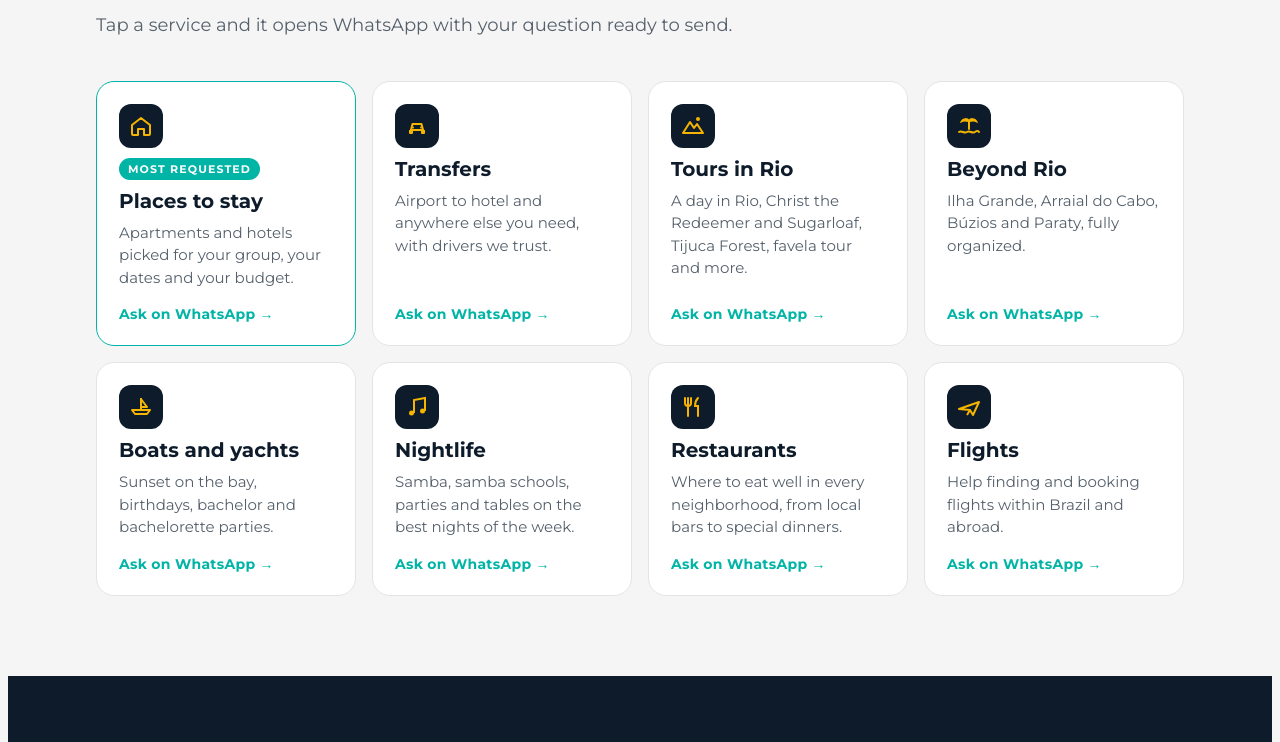
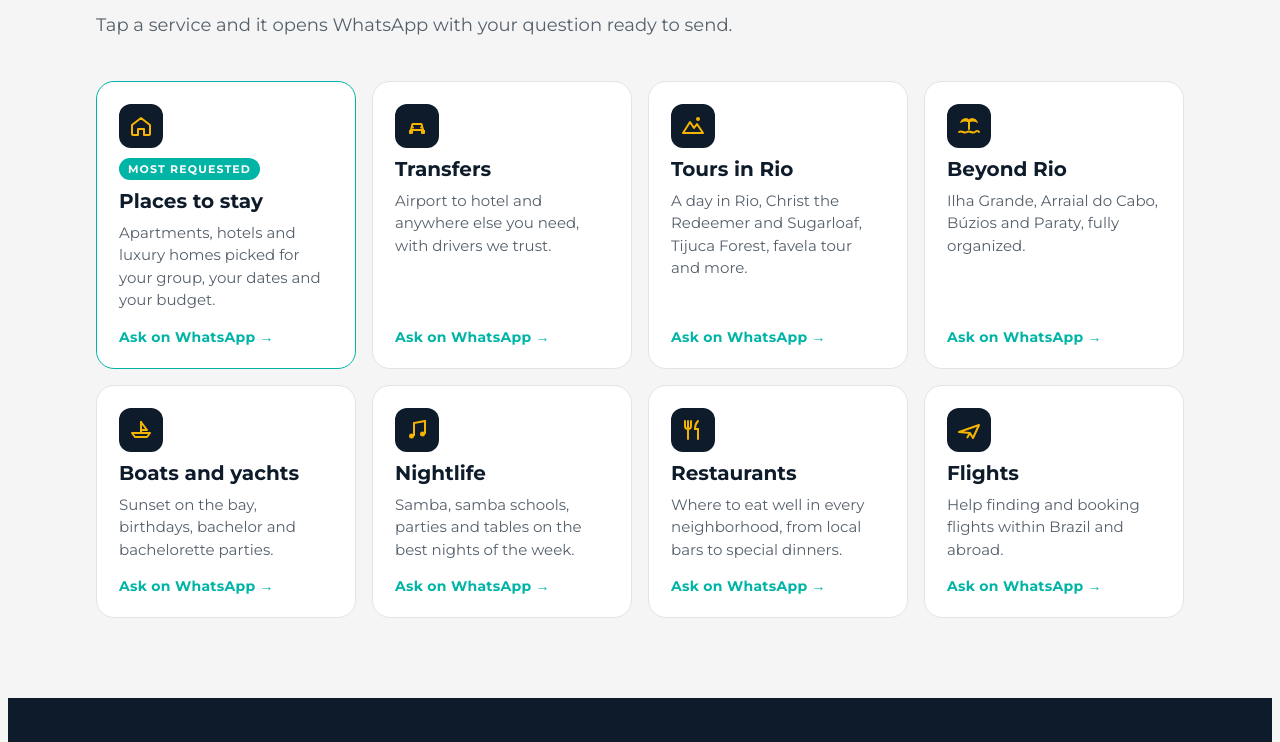
Before and after one commit to rioiaturismo-bot/rioiaturismo-bot.github.io, a plain HTML site: page index.html in a window 1280 px wide. Shown: the part 958-1700 px from the top of the page. Drawn offline with Linux system fonts and the light colour scheme.

Commit message:
Add files via upload

```diff
--- a/index.html
+++ b/index.html
@@ -316,7 +316,7 @@ pt:{
  svc_eyebrow:"O que a gente resolve",svc_title:"Tudo o que você precisa no Rio, num só lugar",svc_lede:"Toque num serviço e ele já chega no WhatsApp com a sua pergunta.",
  ask:"Perguntar no WhatsApp →",popular:"Mais pedido",
  svc:{
-  stay:["Hospedagem","Apartamentos e hotéis escolhidos para o seu grupo, datas e orçamento.","Oi! Estou procurando hospedagem no Rio."],
+  stay:["Hospedagem","Apartamentos, hotéis e casas de luxo escolhidos para o seu grupo, datas e orçamento.","Oi! Estou procurando hospedagem no Rio."],
   transfer:["Transfers","Do aeroporto ao hotel e para onde precisar, com motoristas de confiança.","Oi! Preciso de um transfer no Rio."],
   tours:["Passeios no Rio","Um dia no Rio, Cristo e Pão de Açúcar, Floresta da Tijuca, favela tour e muito mais.","Oi! Quero fazer passeios no Rio."],
   trips:["Fora do Rio","Ilha Grande, Arraial do Cabo, Búzios e Paraty, com tudo organizado.","Oi! Quero conhecer lugares fora do Rio."],
@@ -369,7 +369,7 @@ es:{
  svc_eyebrow:"Lo que resolvemos",svc_title:"Todo lo que necesitás en Río, en un solo lugar",svc_lede:"Tocá un servicio y te llega al WhatsApp con tu pregunta lista.",
  ask:"Preguntar por WhatsApp →",popular:"El más pedido",
  svc:{
-  stay:["Alojamiento","Apartamentos y hoteles elegidos para tu grupo, tus fechas y tu presupuesto.","¡Hola! Estoy buscando alojamiento en Río."],
+  stay:["Alojamiento","Apartamentos, hoteles y casas de lujo elegidos para tu grupo, tus fechas y tu presupuesto.","¡Hola! Estoy buscando alojamiento en Río."],
   transfer:["Transfers","Del aeropuerto al hotel y a donde necesites, con choferes de confianza.","¡Hola! Necesito un transfer en Río."],
   tours:["Paseos en Río","Un día en Río, Cristo y Pan de Azúcar, Floresta da Tijuca, favela tour y mucho más.","¡Hola! Quiero hacer paseos en Río."],
   trips:["Fuera de Río","Ilha Grande, Arraial do Cabo, Búzios y Paraty, con todo organizado.","¡Hola! Quiero conocer lugares fuera de Río."],
@@ -422,7 +422,7 @@ en:{
  svc_eyebrow:"What we sort out",svc_title:"Everything you need in Rio, in one place",svc_lede:"Tap a service and it opens WhatsApp with your question ready to send.",
  ask:"Ask on WhatsApp →",popular:"Most requested",
  svc:{
-  stay:["Places to stay","Apartments and hotels picked for your group, your dates and your budget.","Hi! I'm looking for a place to stay in Rio."],
+  stay:["Places to stay","Apartments, hotels and luxury homes picked for your group, your dates and your budget.","Hi! I'm looking for a place to stay in Rio."],
   transfer:["Transfers","Airport to hotel and anywhere else you need, with drivers we trust.","Hi! I need a transfer in Rio."],
   tours:["Tours in Rio","A day in Rio, Christ the Redeemer and Sugarloaf, Tijuca Forest, favela tour and more.","Hi! I'd like to book tours in Rio."],
   trips:["Beyond Rio","Ilha Grande, Arraial do Cabo, Búzios and Paraty, fully organized.","Hi! I'd like to visit places outside Rio."],
```
